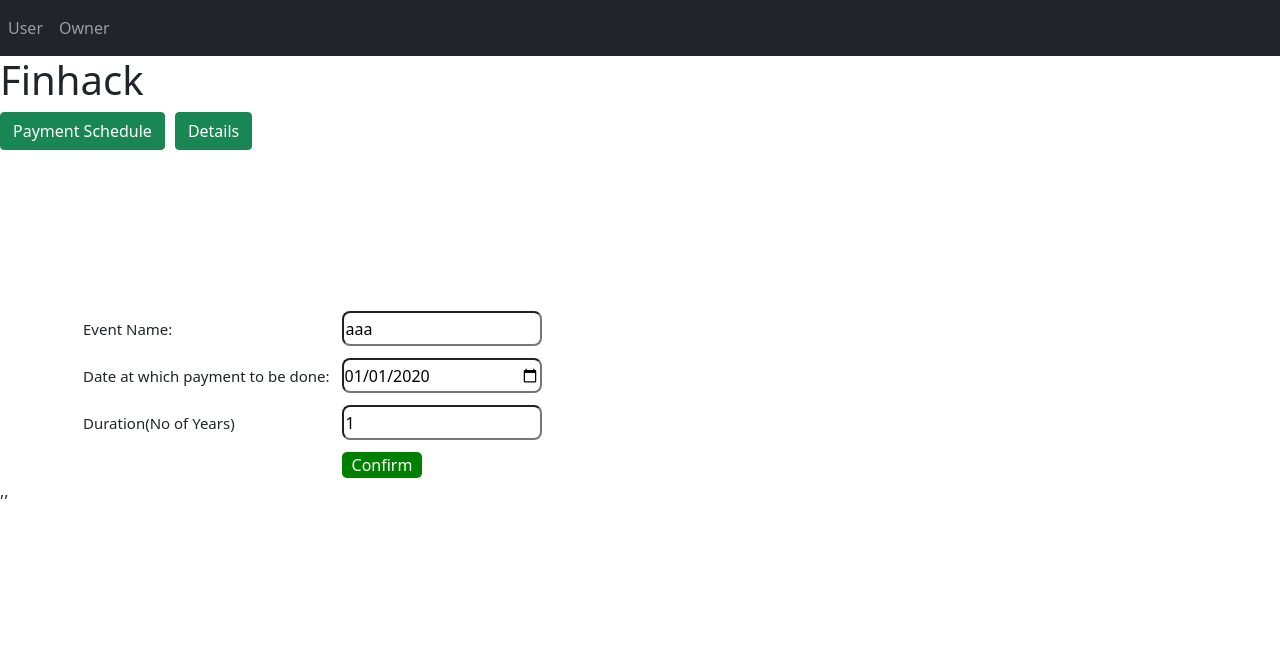
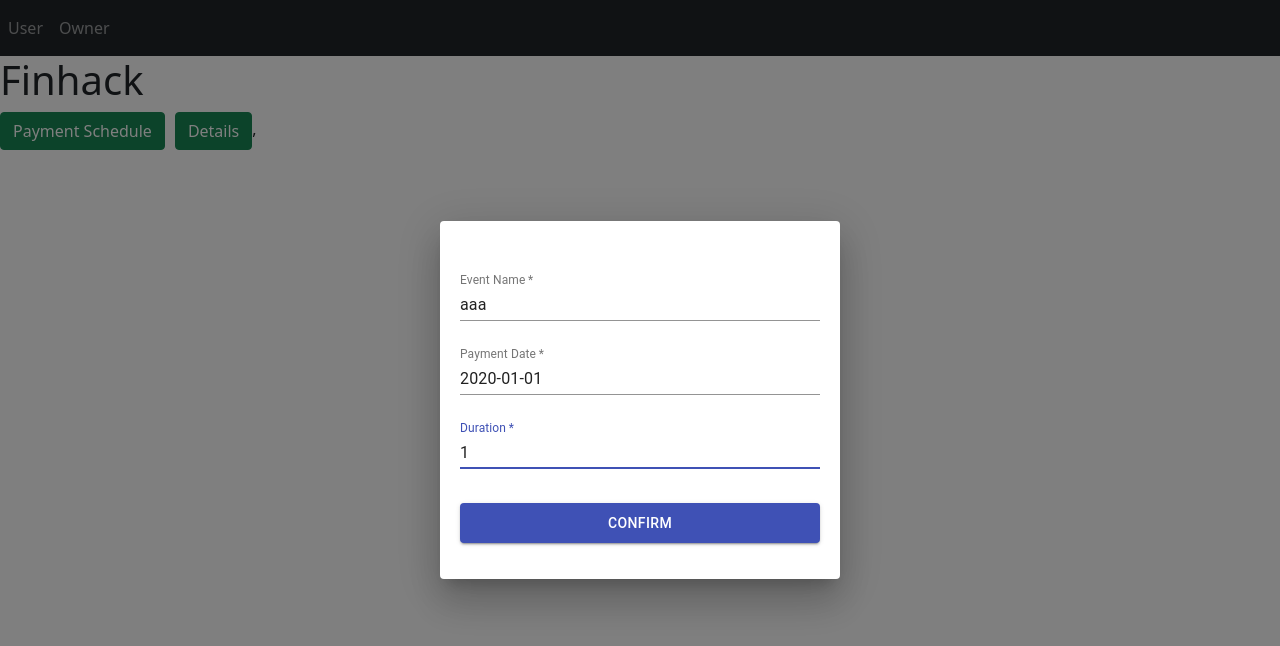
Before and after one commit to cnamar/FinHack, a React (Create React App) app: page / in a window 1280 px wide. Both pictures are taken after a click on the element "Payment Schedule". Shown: the top 646 px of the page. Built offline with nearby package versions, Linux system fonts and the light colour scheme.

Commit message:
material form implented

```diff
--- a/package.json
+++ b/package.json
@@ -3,6 +3,7 @@
   "version": "0.1.0",
   "private": true,
   "dependencies": {
+    "@material-ui/core": "^4.12.1",
     "@testing-library/jest-dom": "^5.14.1",
     "@testing-library/react": "^11.2.7",
     "@testing-library/user-event": "^12.8.3",
@@ -11,6 +12,7 @@
     "react": "^17.0.2",
     "react-bootstrap": "^1.6.1",
     "react-dom": "^17.0.2",
+    "react-router-dom": "^5.2.0",
     "react-scripts": "4.0.3",
     "web-vitals": "^1.1.2"
   },
--- a/src/components/users/Dialogbox.js
+++ b/src/components/users/Dialogbox.js
@@ -1,6 +1,12 @@
 import { useEffect } from "react";
 import { useState } from "react";
-import "./Dialogbox.css";
+// import "./Dialogbox.css";
+import Button from '@material-ui/core/Button';
+import CssBaseline from '@material-ui/core/CssBaseline';
+import TextField from '@material-ui/core/TextField';
+import { makeStyles } from '@material-ui/core/styles';
+import Container from '@material-ui/core/Container';
+import Paper from '@material-ui/core/Paper';
 function Dialogbox(props) {
   const [eventname, setEventName] = useState(props.name);
   const [date, setdate] = useState(props.date);
@@ -15,70 +21,107 @@ function Dialogbox(props) {
 
 
   };
+
+  const useStyles = makeStyles((theme) => ({
+  paper: {
+
+    display: 'flex',
+    width:'400px',
+
+    padding:'20px',
+
+    paddingBottom:'20px',
+    elevation:'0px',
+    flexDirection: 'column',
+    alignItems: 'center',
+
+
+  },
+
+  form: {
+    width: '100%', // Fix IE 11 issue.
+    marginTop: theme.spacing(1),
+  },
+  submit: {
+    margin: theme.spacing(3, 0, 2),
+    height:40
+  },
+  textField:{
+    height:'50px'
+  }
+}));
+
+const classes = useStyles();
   return (
-    <div id="dialogbox" style={{ marginTop: "10rem" }}>
-      <div className="container">
+
+
+
+      <Container className={classes.paper}>
+        <h2></h2>
       <form
+        className={classes.form}
           onSubmit={(e) => {
             handleSubmit(e);
           }}
         >
-          <table>
-            <tbody>
-              <tr>
-                <td>
-                  <label>Event Name:</label>
-                </td>
-                <td>
-                  <input
-                    type="text"
+          <TextField
+            className={classes.textField}
+            // variant="outlined"
+            margin="normal"
+            required
+            fullWidth
+
+            label="Event Name"
             name="eventname"
-                    className="textfield1"
             value={eventname}
             onChange={(e) => setEventName(e.target.value)}
+            autoComplete="Eventname"
+            autoFocus
           />
-                </td>
-              </tr>
-              <tr>
-                <td>
-                  <label>Date at which payment to be done:</label>
-                </td>
-                <td>
-                  <input
-                    type="date"
+          <TextField
+            className={classes.textField}
+            // variant="outlined"
+            margin="normal"
+            required
+            fullWidth
+
+            label="Payment Date"
             name="paymentdate"
-                    className="textfield1"
             value={date}
             onChange={(e) => setdate(e.target.value)}
+            autoComplete="paymentdate"
+            autoFocus
           />
-                </td>
-              </tr>
-              <tr>
-                <td>
-                  <label>Duration(No of Years)</label>
-                </td>
-                <td>
-                  <input
-                    type="number"
+          <TextField
+          className={classes.textField}
+            // variant="outlined"
+            margin="normal"
+            required
+            fullWidth
+
+            label="Duration"
+            onChange={(e) => setduration(e.target.value)}
             name="duration"
-                    className="textfield1"
             value={duration}
-                    onChange={(e) => setduration(e.target.value)}
+            autoComplete="Duration"
+            autoFocus
           />
-                </td>
-              </tr>
-              <tr>
-                <td></td>
-                <td>
-                  <input type="submit" value="Confirm" id="submit" />
-                </td>
-              </tr>
-            </tbody>
-          </table>
+          <Button
+            type="submit"
+            fullWidth
+            variant="contained"
+            color="primary"
+            className={classes.submit}
+          >
+            Confirm
+          </Button>
+
         </form>
-      </div>
 
-    </div>
+      </Container>
+
+
+
   );
 }
 export default Dialogbox;
--- a/src/components/users/Usercomponent.js
+++ b/src/components/users/Usercomponent.js
@@ -1,11 +1,22 @@
 import React, { useState } from "react";
 import Dialogbox from "./Dialogbox";
 import Eventstable from "./Eventstable";
+
+
+import { withStyles } from '@material-ui/core/styles';
+import Button from '@material-ui/core/Button';
+import Dialog from '@material-ui/core/Dialog';
+
+import IconButton from '@material-ui/core/IconButton';
+
+import Typography from '@material-ui/core/Typography';
 function Usercomponent() {
   const [dialogboxstatus, setdialogboxstatus] = useState(false);
   const [tableStatus, settableStatus] = useState(false)
   const [events, setevents] = useState([]);
-
+  const handleClose = () => {
+    setdialogboxstatus(false);
+  };
   // setevents([
   //   ...events,
   //   { event: eventname, date: date, duration: duration },
@@ -37,11 +48,16 @@ function Usercomponent() {
       >
         Details
       </div>
-      {dialogboxstatus ? (
+      <Dialog open={dialogboxstatus} onClose={handleClose} style={{borderRadius:'10'}}>
+
+      <Dialogbox name={"aaa"} date={"2020-01-01"} duration={1} callBack={handleCallback}/>
+
+      </Dialog>
+      {/* {dialogboxstatus ? (
         <Dialogbox name={"aaa"} date={"2020-01-01"} duration={1} callBack={handleCallback}/>
       ) : null
 
-      },
+      }, */}
 
       {tableStatus ? (
         <Eventstable state={events}/>
```
Also changed, not shown: 1 other file (tests, documents, lock files or other folders). Lines whose indentation alone changed are shown as unchanged.
